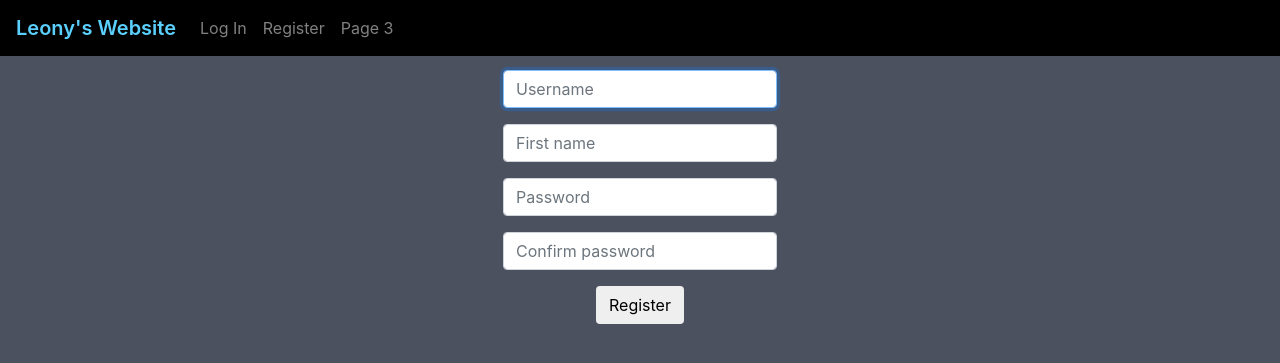
After one commit to brleony/project1, a Flask app: page /register in a window 1280 px wide. The commit adds this page. Shown: the top 363 px of the page. Run offline with Flask 2, Linux system fonts and the light colour scheme; some libraries are stand-ins or nearby versions.

Commit message:
Users can register now :)

```diff
--- a/application.py
+++ b/application.py
@@ -1,22 +1,23 @@
 import os
 
-from flask import Flask, session, render_template
+from flask import Flask, session, render_template, request, redirect, url_for
 from flask_session import Session
+from passlib.apps import custom_app_context as pwd_context
 from sqlalchemy import create_engine
 from sqlalchemy.orm import scoped_session, sessionmaker
 
 app = Flask(__name__)
 
-# Check for environment variable
+# Check for environment variable.
 if not os.getenv("DATABASE_URL"):
     raise RuntimeError("DATABASE_URL is not set")
 
-# Configure session to use filesystem
+# Configure session to use filesystem.
 app.config["SESSION_PERMANENT"] = False
 app.config["SESSION_TYPE"] = "filesystem"
 Session(app)
 
-# Set up database
+# Set up database.
 engine = create_engine(os.getenv("DATABASE_URL"))
 db = scoped_session(sessionmaker(bind=engine))
 
@@ -24,3 +25,67 @@ db = scoped_session(sessionmaker(bind=engine))
 @app.route("/")
 def index():
     return render_template("index.html")
+
+
+@app.route("/login", methods=["GET"])
+def login():
+    return render_template("login.html")
+
+
+@app.route("/register", methods=["GET", "POST"])
+def register():
+    """Register user."""
+
+    error = None
+
+    # If user visits page, render register.html
+    if request.method == "GET":
+        return render_template("register.html")
+
+    # Ensure username was submitted.
+    username = request.form.get("username")
+    if not username:
+        error = "Must provide username."
+        return render_template("register.html", error=error)
+
+    # Ensure first name was submitted.
+    first_name = request.form.get("first_name")
+    if not first_name:
+        error = "Must provide first name."
+        return render_template("register.html", error=error)
+
+    # Ensure password was submitted.
+    password_1 = request.form.get("password_1")
+    if not password_1:
+        error = "Must provide password."
+        return render_template("register.html", error=error)
+
+    # Ensure confirmation password was submitted.
+    password_2 = request.form.get("password_2")
+    if not password_2:
+        error = "Must confirm password."
+        return render_template("register.html", error=error)
+
+    # Ensure password and confirmation password are the same.
+    if password_1 != password_2:
+        error = "Passwords do not match."
+        return render_template("register.html", error=error)
+
+    # Save user credentials.
+    hash = pwd_context.hash(password_1)
+    result = db.execute("INSERT INTO users (username, first_name, password_hash) VALUES (:username, :first_name, :hash)",
+                    {"username": username, "first_name": first_name, "hash": hash})
+
+    # Ensure that username does not already exist.
+    if not result:
+        error = "Username already exists."
+        return render_template("register.html", error=error)
+
+    # Remember which user has logged in.
+    rows = db.execute("SELECT * FROM users WHERE username = :username", {"username": username}).fetchone()
+    session["user_id"] = rows[0]
+
+    db.commit()
+
+    # Redirect user to home page.
+    return redirect(url_for("index"))
--- a/static/style.css
+++ b/static/style.css
@@ -5,6 +5,12 @@
 @media (max-width: 575px) {
   body {
     padding-top: 180px; } }
+form {
+  /* Center form controls */
+  display: inline-block;
+  /* Override Bootstrap's 100% width for form controls */
+  width: auto; }
+
 /* Navbar */
 .navbar-brand {
   color: #5bd0ff !important;
@@ -19,6 +25,12 @@
 body {
   background-color: #4C5160;
   color: white; }
+
+.col {
+  /* center contents */
+  margin-left: auto;
+  margin-right: auto;
+  text-align: center; }
 
 /* Links */
 .container a:link, .container a:visited, .container a:hover, .container a:active {
--- a/static/style.scss
+++ b/static/style.scss
@@ -13,6 +13,14 @@ $lightblue: #5bd0ff;
     body {
       padding-top: 180px;
     }
+}
+
+form {
+    /* Center form controls */
+    display: inline-block;
+
+    /* Override Bootstrap's 100% width for form controls */
+    width: auto;
 }
 
 
@@ -35,6 +43,13 @@ body {
     color: white;
 }
 
+.col {
+    /* center contents */
+    margin-left: auto;
+    margin-right: auto;
+    text-align: center;
+}
+
 /* Links */
 %link {
     text-decoration-line: underline;
--- a/templates/index.html
+++ b/templates/index.html
@@ -12,5 +12,5 @@
                     <p>This website is under construction.</p>
                 </div>
             </div>
-        </div>
+    </div>
 {% endblock %}
--- a/templates/layout.html
+++ b/templates/layout.html
@@ -16,11 +16,11 @@
 
     <body>
         <nav class="navbar navbar-expand-sm fixed-top navbar-dark bg-dark">
-            <a class="navbar-brand" href="index.html">Leony's Website</a>
+            <a class="navbar-brand" href="{{ url_for('index') }}">Leony's Website</a>
             <div class="navbar-collapse">
                 <ul class="navbar-nav">
-                    <li class="nav-item"><a href="#" class="nav-link">Page 1</a></li>
-                    <li class="nav-item"><a href="#" class="nav-link">Page 2</a></li>
+                    <li class="nav-item"><a href="{{ url_for('login') }}" class="nav-link">Log In</a></li>
+                    <li class="nav-item"><a href="{{ url_for('register') }}" class="nav-link">Register</a></li>
                     <li class="nav-item"><a href="#" class="nav-link">Page 3</a></li>
                 </ul>
             </div>
--- /dev/null
+++ b/templates/register.html
@@ -0,0 +1,36 @@
+{% extends "layout.html" %}
+
+{% block title %}
+    Register
+{% endblock %}
+
+{% block main %}
+    <div class="container">
+            <div class="row">
+                <div class="col">
+                    {% if error %}
+                        <div class="alert alert-dark"><strong>Error:</strong> {{ error }}</div>
+                    {% endif %}
+                    <form action="{{ url_for('register') }}" method="post">
+                        <fieldset>
+                            <div class="form-group">
+                                <input autocomplete="off" autofocus class="form-control" name="username" placeholder="Username" type="text"/>
+                            </div>
+                            <div class="form-group">
+                                <input autocomplete="off" autofocus class="form-control" name="first_name" placeholder="First name" type="text"/>
+                            </div>
+                            <div class="form-group">
+                                <input class="form-control" name="password_1" placeholder="Password" type="password"/>
+                            </div>
+                            <div class="form-group">
+                                <input class="form-control" name="password_2" placeholder="Confirm password" type="password"/>
+                            </div>
+                            <div class="form-group">
+                                <button class="btn btn-default" type="submit">Register</button>
+                            </div>
+                        </fieldset>
+                    </form>
+                </div>
+            </div>
+    </div>
+{% endblock %}
```
Also changed, not shown: import.py (added, +34 -0 lines), templates/login.html (added, +27 -0 lines), README.md, 2 other files.
